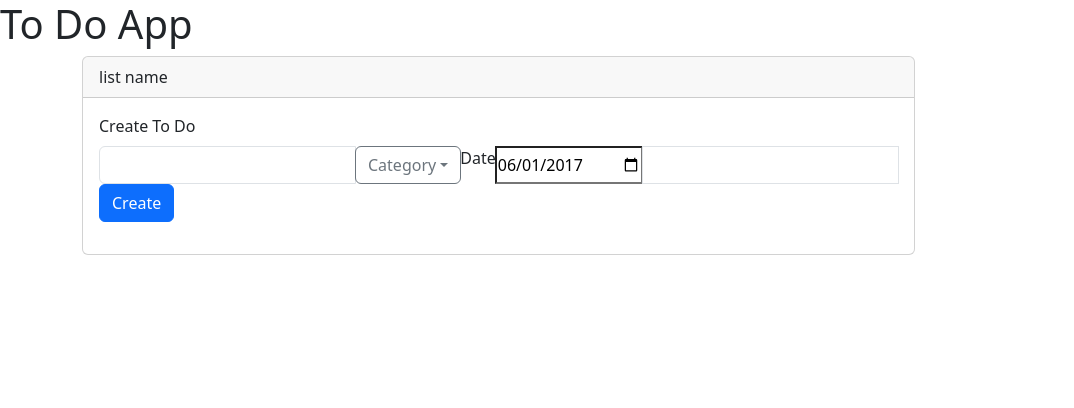
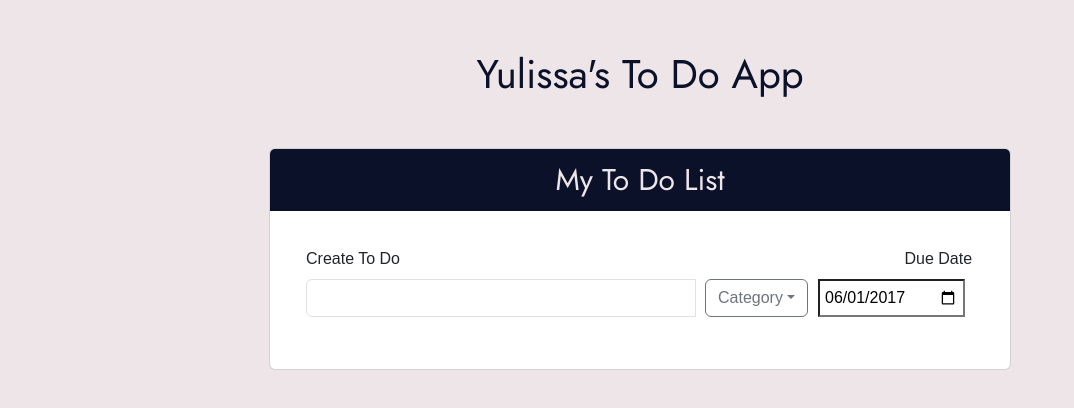
Before and after one commit to yugi-1/todoapp, a plain HTML site: page index.html in a window 1280 px wide. Shown: the whole page, without its empty margins (0-1074 px from the left). Drawn offline with nearby package versions, Linux system fonts and the light colour scheme; a web font is replaced by a local one.

Commit message:
decoration and most basic functions

```diff
--- a/index.html
+++ b/index.html
@@ -5,38 +5,49 @@
     <meta charset="utf-8">
     <meta name="viewport" content="width=device-width, initial-scale=1">
     <title>To Do App</title>
+    <link rel="preconnect" href="https://fonts.googleapis.com">
+<link rel="preconnect" href="https://fonts.gstatic.com" crossorigin>
+<link href="https://fonts.googleapis.com/css2?family=Jost:wght@300;400&family=Preahvihear&display=swap" rel="stylesheet">
     <link href="https://cdn.jsdelivr.net/npm/bootstrap@5.3.1/dist/css/bootstrap.min.css" rel="stylesheet" integrity="sha384-4bw+/aepP/YC94hEpVNVgiZdgIC5+VKNBQNGCHeKRQN+PtmoHDEXuppvnDJzQIu9" crossorigin="anonymous">
     <link rel="stylesheet" href="style.css">
   </head>
   <body>
 
-        <h1 class="title">To Do App</h1>
+        <h1 class="title">Yulissa's To Do App</h1>
 
 
 
     <div class="container">
         <div class="card">
             <div class="card-header">
-                list name
+                My To Do List
 
 
               </div>
             <div class="card-body">
                 <div class="mb-3">
                     <label for="entertodo" class="form-label">Create To Do</label>
+                    <label for="entertodo" class="form-label" id="dateLabel">Due Date</label>
+
                     <div class="input-group">
-                        <input type="text" id="mainValue" class="form-control" aria-label="Text input with dropdown button">
+
+                        <input type="text" id="mainValue" class="form-control"  aria-label="Text input with dropdown button">
                         <div class="input-group-append">
-                          <button class="btn btn-outline-secondary dropdown-toggle" type="button" data-toggle="dropdown" aria-haspopup="true" aria-expanded="false">Category</button>
+
+                          <button class="btn btn-outline-secondary dropdown-toggle" type="button" data-toggle="dropdown" aria-haspopup="true" aria-expanded="false" id="catebtn">Category</button>
                           <div class="dropdown-menu">
                             <a class="dropdown-item" href="#">Action</a>
 
                         </div>
+
                       </div>
-                    <label for="entertodo" class="form-label">Date</label>
+
+
+
+
                     <input type="date" value="2017-06-01" id="dateValue" />
 
-                    <input type="text" id="categoryValue" class="form-control" aria-label="Text input with dropdown button">
+                    <!-- <input type="text" id="categoryValue" class="form-control" aria-label="Text input with dropdown button">
                     <div class="dropdown">
 
                         <div class="dropdown-menu" aria-labelledby="dropdownMenuButton">
@@ -44,7 +55,7 @@
                         </div>
                       </div>
                   </div>
-                <button type="button" id="mainCreate" class="btn btn-primary">Create</button>
+                <button type="button" id="mainCreate" class="btn btn-primary">Create</button> -->
 
                 <ul class="list-group" id="mainList">
 
--- a/main.js
+++ b/main.js
@@ -1,6 +1,14 @@
-const data = [];
+// const todos = {
+//     task: "taskname",
+//     category: "categoryname",
+//     date: "dateadded",
+//     id: 0
+// };
 
-const deleted = [];
+const todos=[];
+const deleted =[];
+
+
 let placement = document.getElementById('mainList');
 
 function addTodo() {
@@ -8,9 +16,19 @@ function addTodo() {
     let inputValTwo = document.getElementById('dateValue').value;
     let inputValThree = document.getElementById('categoryValue').value;
     let create = document.createElement("LI");
-    create.setAttribute( "class","list-group-item")
-    create.innerHTML = `<span contenteditable='true' >${inputVal}</span> ` + `<span>${inputValTwo}</span> ` + `${inputValThree}` + "<span class='closeBtn'>\u00D7</span>";
+    create.setAttribute( "class","list-group-item");
+    create.innerHTML = `<span contenteditable='true'>${inputVal}</span> ` + `<span>${inputValTwo}</span> ` + `${inputValThree}` + "<span class='closeBtn'>\u00D7</span>";
     placement.appendChild(create);
+
+    const createData = {
+        name: inputVal,
+        date: inputValTwo,
+        category: inputValThree
+    }
+
+
+    todos.push(createData);
+    console.log(todos);
 
     let close = document.getElementsByClassName(`closeBtn`);
 
@@ -18,11 +36,18 @@ function addTodo() {
         close[i].onclick = function() {
             let parent = this.parentElement;
             parent.style.display = "none";
+            let selector = todos[i];
+            todos.splice(selector);
+            console.log(selector)
+            console.log(todos);
+            // let index = todos.indexOf(parent);
+            // let x = todos.splice(index, 1);
+            // console.log(`${todos}`);
+            // console.log(`${x}`)
           }
     }
+
+
 }
+
 document.getElementById('mainCreate').addEventListener("click", addTodo);
-
-function todos() {
-    document.getElementById("content").innerHTML = "<input type='text' id='todoAdd' placeholder='To Do...'><input type='submit' id='todoB' value='Add To Do' onclick='todoList()'>";
-  }
--- a/style.css
+++ b/style.css
@@ -1,3 +1,47 @@
+h1 {
+   font-family: 'Jost', sans-serif;
+   /* font-family: 'Preahvihear', sans-serif; */
+   display: flex;
+   justify-content: center;
+   margin-top: 50px;
+   margin-bottom: 50px;
+
+}
+body {
+   font-family: 'Preahvihear', sans-serif;
+   color: #0A1128;
+   background-color: #EEE5E9;
+
+}
 .container {
    display: flex;
+   justify-content: center;
 }
+
+.card-header {
+   font-family: 'Jost', sans-serif;
+   background-color: #0A1128;
+   color: #EEE5E9;
+   display: flex;
+   justify-content: center;
+   font-size: 30px;
+}
+
+.card-body {
+   margin: 20px;
+   width: 700px;
+}
+
+input {
+   padding: 5px;
+   margin-right: 10px;
+
+}
+
+#dateLabel {
+  margin-left: 500px;
+}
+#dateValue {
+  margin-left: 10px;
+  text-decoration: none;
+}
```
